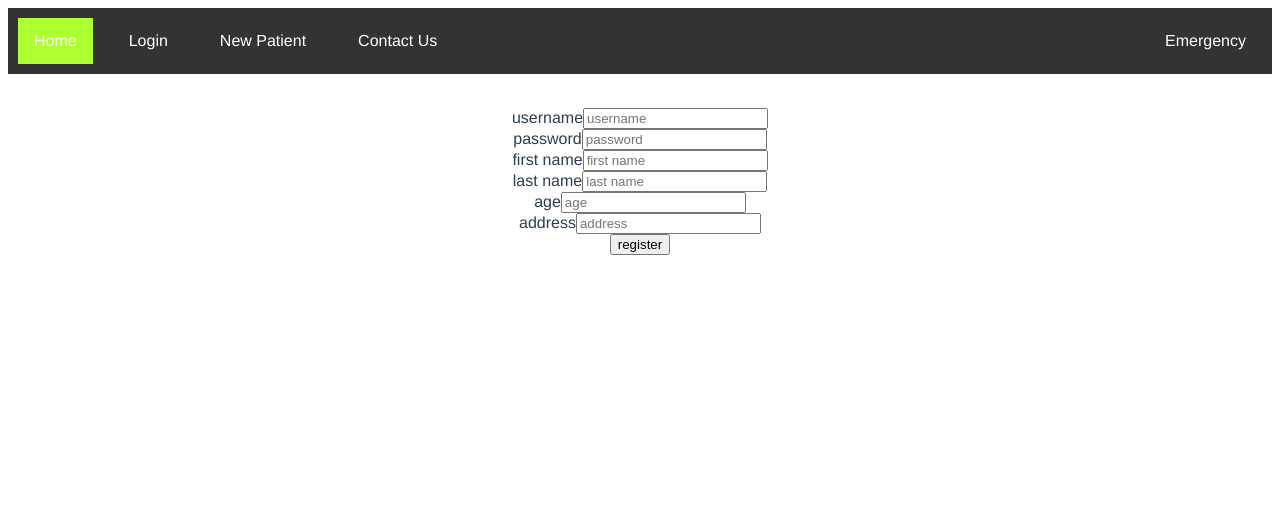
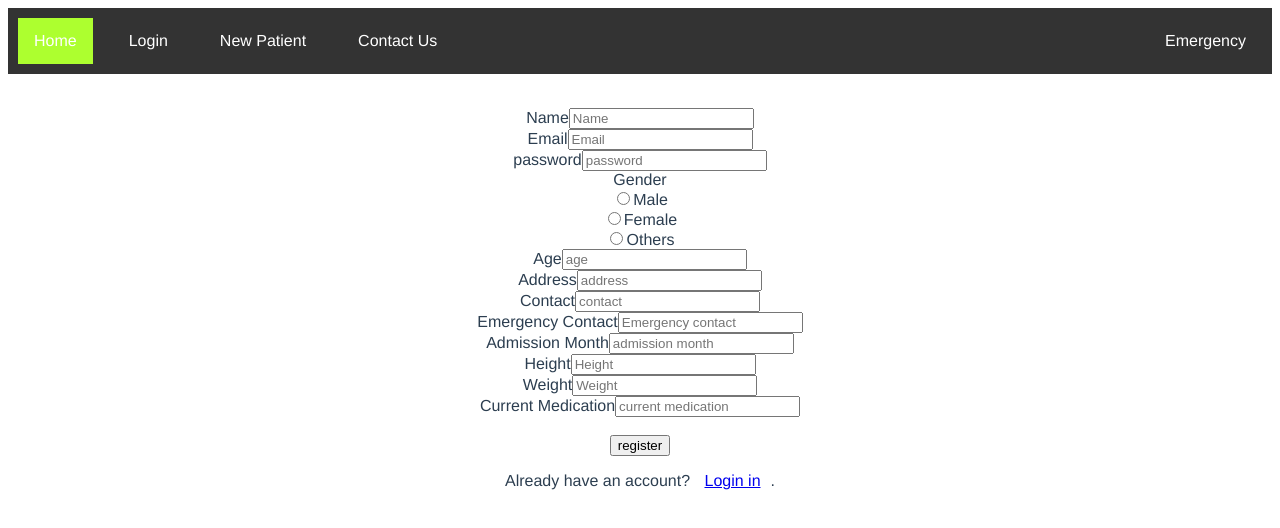
Before and after one commit to riyasri03/PatientManagement, a Vue app: page /registration in a window 1280 px wide. Shown: the top 528 px of the page. Built offline with nearby package versions, Linux system fonts and the light colour scheme.

Commit message:
login done

```diff
--- a/src/pages/login.vue
+++ b/src/pages/login.vue
@@ -1,12 +1,18 @@
 <template>
-<div id='login'>
+<div id='login' class='bg-img'>
   <navbar />
+        <form action="" class="container">
         <h1>Login</h1>
-        <input type='text' name='username' v-model='input.username' placeholder="Username" />
+        <label for="email"><b>Email</b></label>
+        <br>
+        <input type='text' name='username' v-model='input.username' placeholder="Username" id="" />
+        <br>
+        <label for="psw"><b>Password</b></label>
         <br>
         <input type='password' name='password' v-model='input.password' placeholder="Password" />
         <br>
         <button type='button' v-on:click='login()'>Login</button>
+        </form>
     </div>
 </template>
 
@@ -51,5 +57,37 @@ export default {
         margin-top: 200px;
         padding: 20px;
     } */
+.bg-img {
+  /* The image used */
+  background-image: url("https://www.apollohospitals.com/images/patient-care/speak-patient.jpg");
+
+  min-height: 800px;
+
+  /* Center and scale the image nicely */
+  background-position: center;
+  background-repeat: no-repeat;
+  background-size: cover;
+  position: relative;
+}
+input[type=text], input[type=password] {
+  width: auto;
+  padding: 15px;
+  margin: 5px 0 22px 0;
+  border: none;
+  background: #f1f1f1;
+}
+
+input[type=text]:focus, input[type=password]:focus {
+  background-color: #ddd;
+  outline: none;
+}
+.container {
+  position: absolute;
+  right: 90px;
+  margin: 50px;
+  max-width: 500px;
+  padding: 20px;
+  background-color: white;
+}
 </style>
 More
--- a/src/pages/registration.vue
+++ b/src/pages/registration.vue
@@ -3,30 +3,66 @@
     <navbar />
     <form @submit.prevent="login" class= "form">
       <div>
-        <label for="username">username</label>
-        <input name="username" v-model="username" placeholder="username">
+        <label for="Name">Name</label>
+        <input name="Name" v-model="Name" placeholder="Name">
+      </div>
+      <div>
+        <label for="email">Email</label>
+        <input name="email" v-model="email" placeholder="Email">
       </div>
       <div>
         <label for="password">password</label>
         <input name="password" v-model="password" placeholder="password" type="password">
       </div>
       <div>
-        <label for="firstName">first name</label>
-        <input name="firstName" v-model="firstName" placeholder="first name">
-      </div>
+        <label for="gender">Gender</label>
+        <br>
+      <input type="radio" id="male" value="male" v-model="gender">
+        <label for="male">Male</label>
+        <br>
+        <input type="radio" id="female" value="female" v-model="gender">
+        <label for="female">Female</label>
+        <br>
+         <input type="radio" id="others" value="others" v-model="gender">
+        <label for="others">Others</label>
+     </div>
       <div>
-        <label for="lastName">last name</label>
-        <input name="lastName" v-model="lastName" placeholder="last name">
-      </div>
-<div>
-        <label for="age">age</label>
+        <label for="age">Age</label>
         <input name="age" v-model="age" placeholder="age" type="number">
       </div>
       <div>
-        <label for="address">address</label>
+        <label for="address">Address</label>
         <input name="address" v-model="address" placeholder="address">
       </div>
+      <div>
+        <label for="contact">Contact</label>
+        <input name="contact" v-model="contact" placeholder="contact">
+      </div>
+      <div>
+        <label for="emcontact">Emergency Contact</label>
+        <input name="emcontact" v-model="emcontact" placeholder="Emergency contact">
+      </div>
+      <div>
+        <label for="admissionmonth">Admission Month</label>
+        <input name="admissionmonth" v-model="admissionmonth" placeholder="admission month">
+      </div>
+      <div>
+        <label for="height">Height</label>
+        <input name="height" v-model="height" placeholder="Height">
+      </div>
+      <div>
+        <label for="weight">Weight</label>
+        <input name="weight" v-model="weight" placeholder="Weight">
+      </div>
+      <div>
+        <label for="currmed">Current Medication</label>
+        <input name="currmed" v-model="currmed" placeholder="current medication">
+      </div>
+      <br>
       <input type="submit" value="register">
+      <div class="container signin">
+         <p>Already have an account? <a href='/login'>Login in</a>.</p>
+      </div>
     </form>
   </div>
 </template>
@@ -39,17 +75,23 @@ export default {
   },
   data () {
     return {
-      username: '',
+      Name: '',
+      email: '',
       password: '',
-      firstName: '',
-      lastName: '',
+      gender: [],
       age: '',
-      address: ''
+      address: '',
+      contact: '',
+      emcontact: '',
+      admissionmonth: '',
+      height: '',
+      weight: '',
+      currmed: ''
     }
   },
   methods: {
     async login () {
-      const { username, password, firstName, lastName, age, address } = this
+      const { Name, email, password, gender, age, address, contact, emcontact, admissionmonth, height, weight, currmed } = this
       const res = await fetch(
         'https://SomberHandsomePhysics--five-nine.repl.co/register',
         {
@@ -58,12 +100,18 @@ export default {
             'Content-Type': 'application/json'
           },
           body: JSON.stringify({
-            username,
+            Name,
+            email,
             password,
-            firstName,
-            lastName,
+            gender,
             age,
-            address
+            address,
+            contact,
+            emcontact,
+            admissionmonth,
+            height,
+            weight,
+            currmed
           })
         }
       )
```
